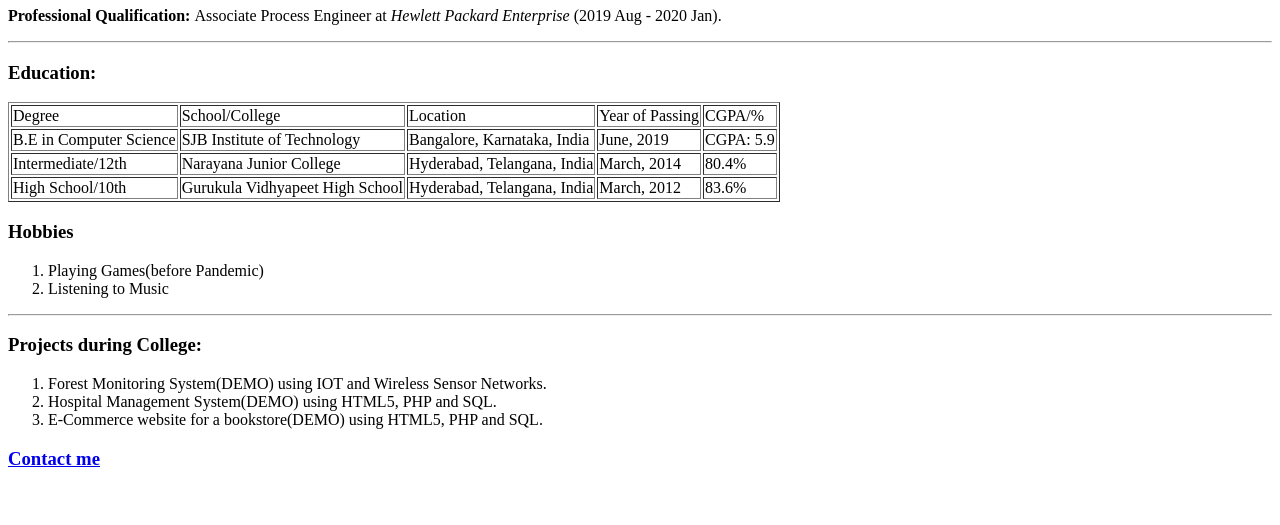
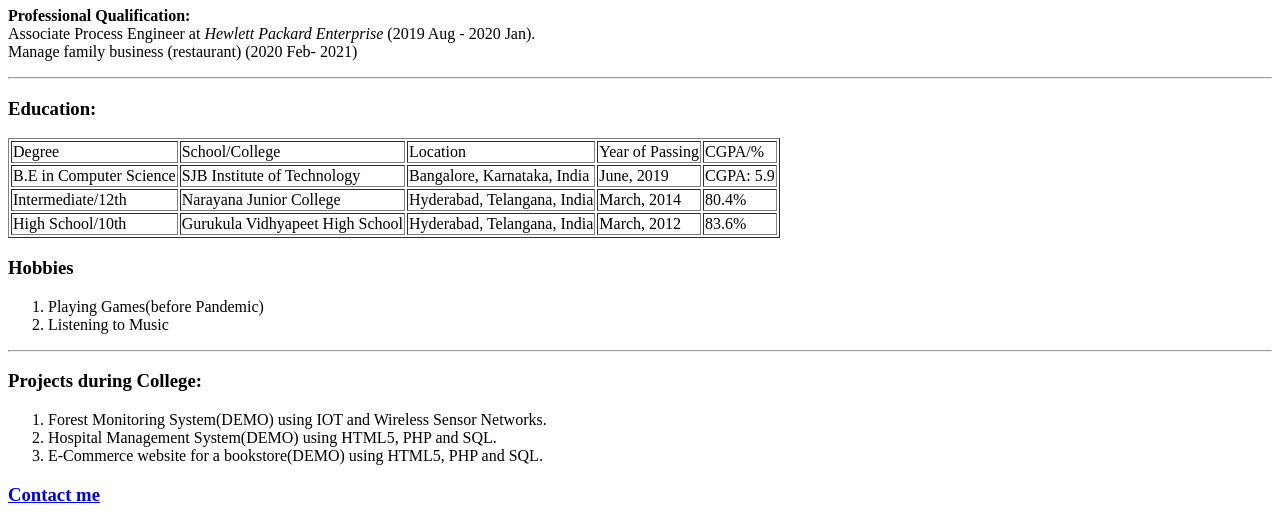
Before and after one commit to pramodh-Aithal/My-CV, a plain HTML site: page index.html in a window 1280 px wide. Shown: the part 298-823 px from the top of the page. Before the commit the page ends 800 px from the top, so only its background shows below. Drawn offline with Linux system fonts and the light colour scheme.

Commit message:
Update index.html

```diff
--- a/index.html
+++ b/index.html
@@ -9,7 +9,7 @@
 <body>
   <img src="Me.jpeg" alt="My image">
   <h1> Pramodh Aithal</h1>
-  <p><Strong>Professional Qualification: </Strong> Associate Process Engineer at <em> Hewlett Packard Enterprise</em> (2019 Aug - 2020 Jan).</p>
+  <p><Strong>Professional Qualification:<br> </Strong> Associate Process Engineer at <em> Hewlett Packard Enterprise</em> (2019 Aug - 2020 Jan).<br>Manage family business (restaurant) (2020 Feb- 2021)</p>
 
   <hr>
   <h3>Education:</h3>
```
